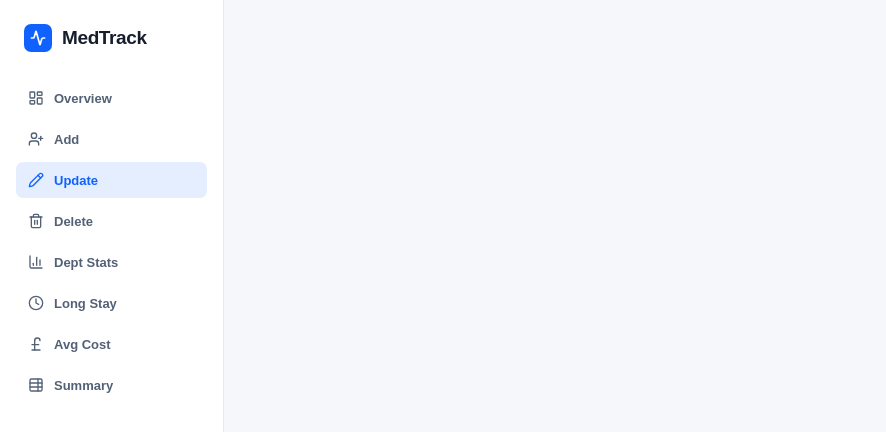
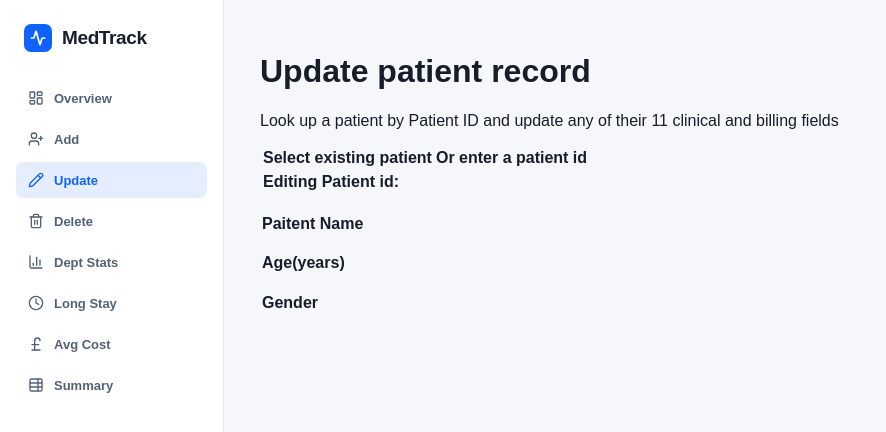
Before and after one commit to olaolaide/MedTrack, a React (Vite) app in the folder frontend/: page /update in a window 1280 px wide. Shown: the top 432 px of the page, without its empty margins (0-886 px from the left). Built offline with nearby package versions, Linux system fonts and the light colour scheme.

Commit message:
added my parts

```diff
--- a/frontend/src/pages/UpdatePatientPage.jsx
+++ b/frontend/src/pages/UpdatePatientPage.jsx
@@ -1,3 +1,106 @@
+// importing all the parts :D
+import {useEffect, useState } from "react";
+import loadingState from "frontend/src/components/LoadingState.jsx";
+import errorState from "frontend/src/components/ErrorState.jsx";
+import { updatePatient } from "../services/patientService";
+import {getPatientById} from"../services/patientService";
+import {IoIosSearch} from "react-icons";
+import LoadingState from "../components/LoadingState";
+
 export default function UpdatePatientPage() {
+    const [error, setError] = useState(null);
+    const [loading, setLoading] = useState(null);
+
+    useEffect(() => {
+        let active = true;
+
+        // gets the get patient code and runs it
+        const fetchPatientId = async () => {
+            try {
+                const ID = await getPatientById
+
+            } catch(err) {
+                if (active) {
+                    setError(
+                        err instanceof Error
+                            ? err.message
+                            :"Unable to load patient ID"
+                    );
+                }
+            } finally {
+                if (active) setLoading(false);
+            }
+        };
+
+        fetchPatientId();
+
+
+         // gets the update patient code and runs it
+        const updatePatient = async () => {
+            useEffect (() => {
+                let active
+
+                try {
+
+                } catch(err) {
+                    if (active) {
+                        setError(
+                            err instanceof Error
+                                ? err.message
+                                :"Incorrect information given"
+                        )
+                    }
+
+                }
+            })
+
+        };
+
+        return () => {
+            active = false;
+        };
+    }, []);
+
+    if (loading) return <LoadingState/>
+
+
+
+    return (
+        <div class = "topHalf">
+            <h1> Update patient record </h1>
+            <p>
+                Look up a patient by Patient ID and update any of their 11 clinical and billing fields
+            </p>
+
+            <div class = "selectPanel">
+                <table class = "selectTable">
+                    <tr>
+                        <th> Select existing patient </th>
+                        <th> Or enter a patient id </th>
+
+                    </tr>
+                </table>
+            </div>
+
+            <div class = "editRecord">
+                <table class = "editTable">
+                    <tr>
+                        <th> Editing Patient id:</th>
+                    </tr>
+
+                    <tr>
+                        <h4> Paitent Name </h4>
+
+                        <h4> Age(years) </h4>
+                        <h4> Gender </h4>
+
+                        {/* <button onClick={}> </button> */}
+                    </tr>
+
+                </table>
+            </div>
+
+        </div>
+    )
 
 }
```
Also changed, not shown: frontend/src/pages/AddPatientPage.jsx (+8 -0 lines), package.json (added, +28 -0 lines), 1 other file (tests, documents, lock files or other folders).
